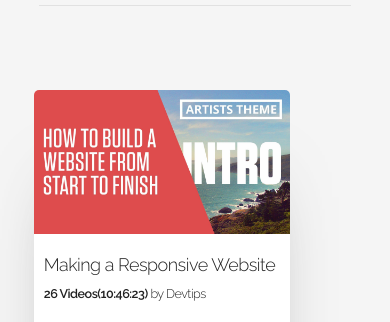
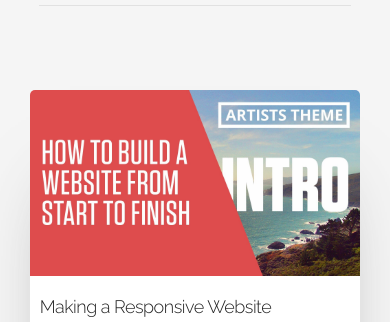
Before and after one commit to Utkarshbhimte/Card-Design-1, a plain HTML site: page index.html in a window 390 px wide. Shown: the part 79-401 px from the top of the page. Drawn offline with Linux system fonts and the light colour scheme.

Commit message:
Optimization

```diff
--- a/css/style.css
+++ b/css/style.css
@@ -60,7 +60,7 @@
 
 @media (max-width: 440px){
 	.card-layout{
-	width: 97%;
+	width: 100%;
 	min-width: 180px;
 }
 
@@ -69,6 +69,6 @@
 	width: 100%;
 	min-width: 180px;
 }
-  .six.columns                    { width: 80%;            }
+  .six.columns                    { width: 100%;            }
 
 }
```
